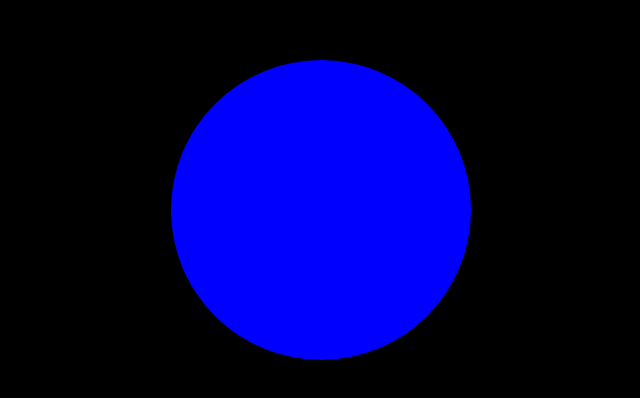
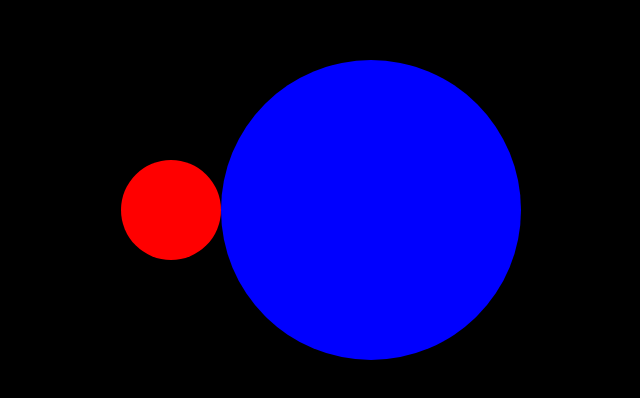
Before and after one commit to kevin-06-huang/orbit-demo, a React (Vite) app: page / in a window 1280 px wide. Shown: the part 190-588 px from the top of the page, without its empty margins (319-959 px from the left). Built offline with nearby package versions, Linux system fonts and the light colour scheme.

Commit message:
Add moon

```diff
--- /dev/null
+++ b/src/components/Moon.tsx
@@ -0,0 +1,5 @@
+const Moon = () => {
+  return <div className="moon"></div>;
+};
+
+export default Moon;
--- a/src/components/OrbitContainer.tsx
+++ b/src/components/OrbitContainer.tsx
@@ -1,10 +1,14 @@
 import Planet from "./Planet";
+import Moon from "./Moon";
 
 const OrbitContainer = () => {
   return (
-    <div className="center-container">
-      <Planet />
-    </div>
+    <>
+      <div className="center-container">
+        <Moon />
+        <Planet />
+      </div>
+    </>
   );
 };
 
--- a/src/components/Planet.tsx
+++ b/src/components/Planet.tsx
@@ -1,5 +1,5 @@
 const Planet = () => {
-  return (<div className="circle"/>);
+  return <div className="planet" />;
 };
 
 export default Planet;
--- a/src/style.css
+++ b/src/style.css
@@ -4,10 +4,17 @@ body {
   min-height: 100vh;
 }
 
-.circle {
+.planet {
   width: 300px;
   height: 300px;
   background-color: blue;
+  border-radius: 50%;
+}
+
+.moon {
+  width: 100px;
+  height: 100px;
+  background-color: red;
   border-radius: 50%;
 }
 
```
